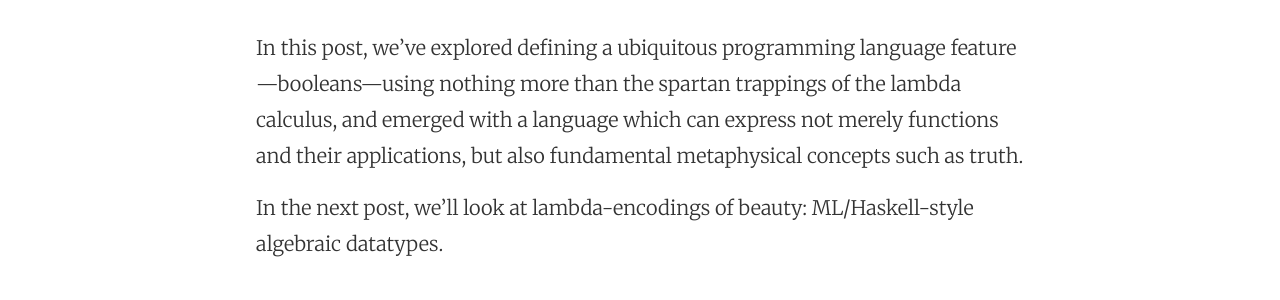
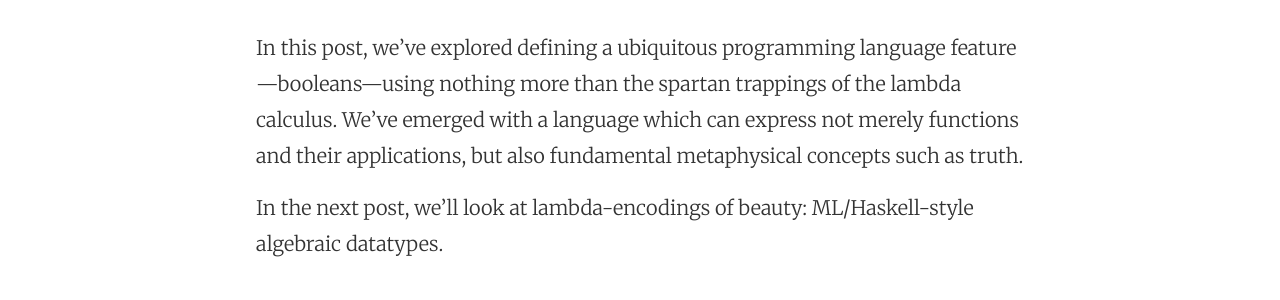
Before and after one commit to robrix/robrix.github.io, a Jekyll site: the page built from _posts/2020-03-29-all-you-need-is-lambda-1-booleans.md, in a window 1280 px wide and 900 px high, scrolled down 13139 px. Shown: the part 437-737 px from the top of the window. Built offline with Jekyll 4.4.1, drawn with Linux system fonts in a browser that asks for light colours.

Commit message:
Shorter sentence.

```diff
--- a/_posts/2020-03-29-all-you-need-is-lambda-1-booleans.md
+++ b/_posts/2020-03-29-all-you-need-is-lambda-1-booleans.md
@@ -317,6 +317,6 @@ and = λ x y . if x y    false
 
 ## Conclusion
 
-In this post, we’ve explored defining a ubiquitous programming language feature—booleans—using nothing more than the spartan trappings of the lambda calculus, and emerged with a language which can express not merely functions and their applications, but also fundamental metaphysical concepts such as truth.
+In this post, we’ve explored defining a ubiquitous programming language feature—booleans—using nothing more than the spartan trappings of the lambda calculus. We’ve emerged with a language which can express not merely functions and their applications, but also fundamental metaphysical concepts such as truth.
 
 In the next post, we’ll look at lambda-encodings of beauty: ML/Haskell-style algebraic datatypes.
```
